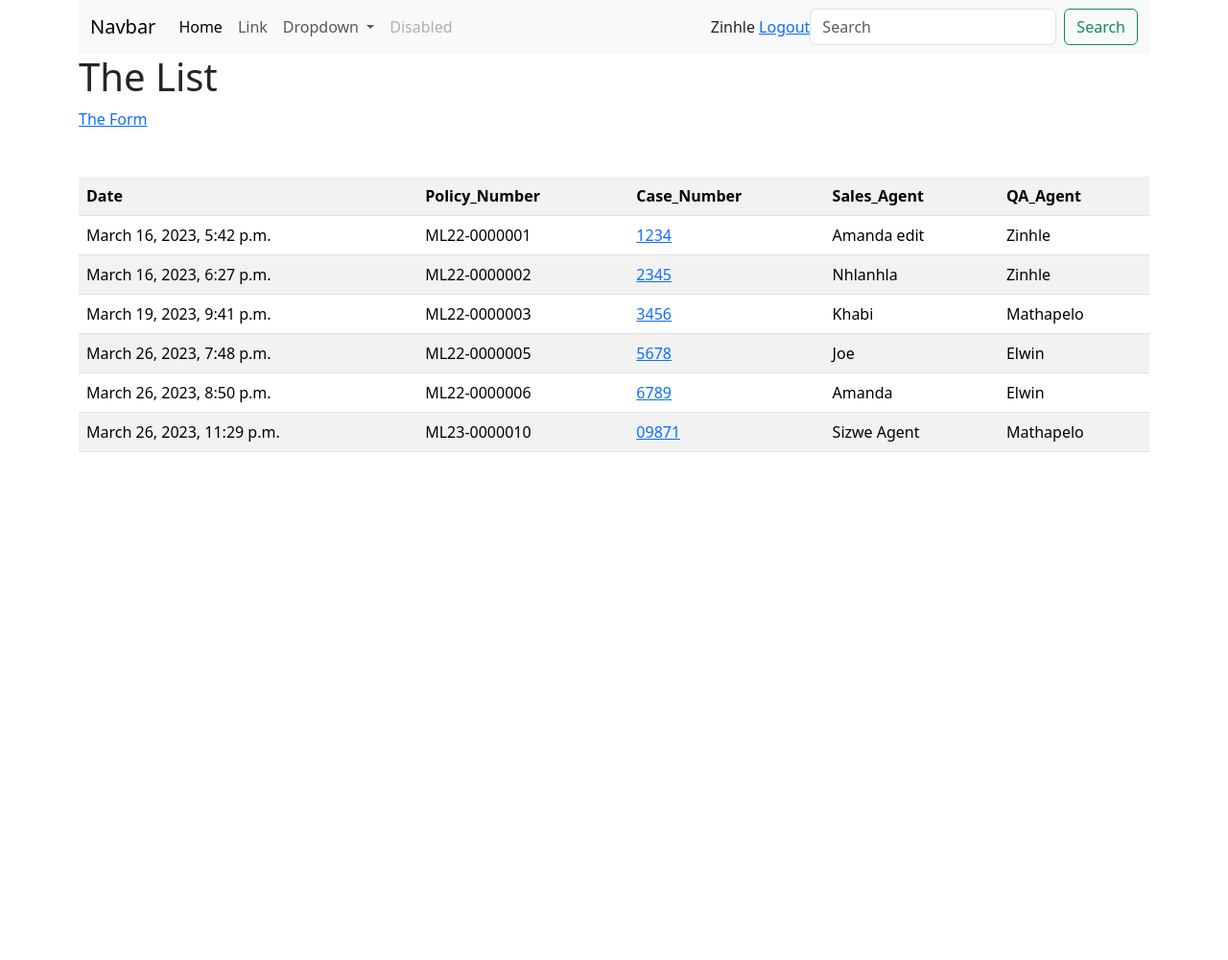
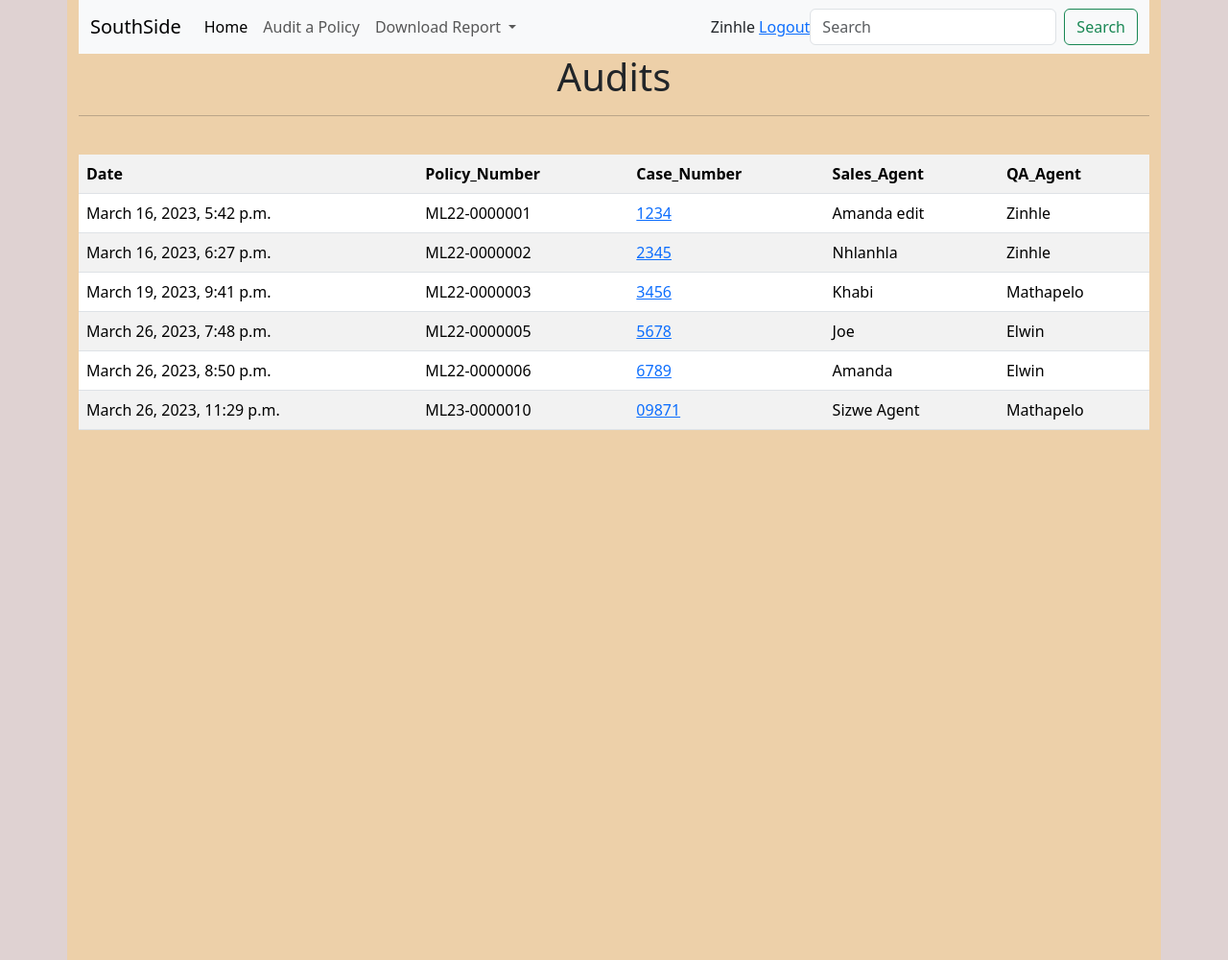
Before and after one commit to Sizwemtshali100/SouthSide_Track1, a Django app: page / in a window 1280 px wide. Shown: the whole page at 96% size. Before the commit the page ends 471 px from the top, so only its background shows below. Run offline with Django 4.2, Linux system fonts and the light colour scheme; a user stored in the database is signed in; data comes from the database, SQL or seed files in the repository; both versions use the stored data as it was after the commit.

Commit message:
This is track 2

```diff
--- a/SouthSide/settings.py
+++ b/SouthSide/settings.py
@@ -118,6 +118,10 @@ USE_TZ = True
 
 STATIC_URL = 'static/'
 
+STATIC_FILES = [
+    BASE_DIR / '/static/'
+]
+
 # Default primary key field type
 # https://docs.djangoproject.com/en/4.1/ref/settings/#default-auto-field
 
--- a/SouthsideApp/Templates/SouthsideApp/Home.html
+++ b/SouthsideApp/Templates/SouthsideApp/Home.html
@@ -1,10 +1,13 @@
 {% extends 'SouthsideApp/Layout.html' %}
+
     {% block content %}
 
-    <h1>The List</h1>
-    <a href="{% url 'TheForm' %}">The Form</a>
-    <br>
-    <br>
+    {% include 'SouthsideApp/Nav_managers.html' %}
+    <center>
+        <h1>Audits</h1>
+
+    </center>
+    <hr>
     <br>
     <table class="table table-striped">
         <tr>
--- a/SouthsideApp/Templates/SouthsideApp/Layout.html
+++ b/SouthsideApp/Templates/SouthsideApp/Layout.html
@@ -1,3 +1,4 @@
+{% load static %}
 <!doctype html>
 <html lang="en">
   <head>
@@ -5,10 +6,10 @@
     <meta name="viewport" content="width=device-width, initial-scale=1">
     <title>Bootstrap demo</title>
     <link href="https://cdn.jsdelivr.net/npm/bootstrap@5.3.0-alpha1/dist/css/bootstrap.min.css" rel="stylesheet" integrity="sha384-GLhlTQ8iRABdZLl6O3oVMWSktQOp6b7In1Zl3/Jr59b6EGGoI1aFkw7cmDA6j6gD" crossorigin="anonymous">
+    <link rel="stylesheet" href="{% static 'styles/css.css' %}">
   </head>
   <body>
     <div class="container">
-        {% include 'SouthsideApp/Nav.html' %}
         <div class="Main">
             {% block content %}
 
--- a/SouthsideApp/Templates/SouthsideApp/Nav.html
+++ b/SouthsideApp/Templates/SouthsideApp/Nav_agent.html
@@ -1,30 +1,16 @@
 <nav class="navbar navbar-expand-lg bg-body-tertiary">
     <div class="container-fluid">
-      <a class="navbar-brand" href="#">Navbar</a>
+      <a class="navbar-brand" href="#">SouthSide</a>
       <button class="navbar-toggler" type="button" data-bs-toggle="collapse" data-bs-target="#navbarSupportedContent" aria-controls="navbarSupportedContent" aria-expanded="false" aria-label="Toggle navigation">
         <span class="navbar-toggler-icon"></span>
       </button>
       <div class="collapse navbar-collapse" id="navbarSupportedContent">
         <ul class="navbar-nav me-auto mb-2 mb-lg-0">
           <li class="nav-item">
-            <a class="nav-link active" aria-current="page" href="#">Home</a>
+            <a class="nav-link active" aria-current="page" href="{% url 'Home' %}">Home</a>
           </li>
           <li class="nav-item">
-            <a class="nav-link" href="#">Link</a>
-          </li>
-          <li class="nav-item dropdown">
-            <a class="nav-link dropdown-toggle" href="#" role="button" data-bs-toggle="dropdown" aria-expanded="false">
-              Dropdown
-            </a>
-            <ul class="dropdown-menu">
-              <li><a class="dropdown-item" href="#">Action</a></li>
-              <li><a class="dropdown-item" href="#">Another action</a></li>
-              <li><hr class="dropdown-divider"></li>
-              <li><a class="dropdown-item" href="#">Something else here</a></li>
-            </ul>
-          </li>
-          <li class="nav-item">
-            <a class="nav-link disabled">Disabled</a>
+            <a class="nav-link" href="{% url 'TheForm' %}">Audit a Policy</a>
           </li>
         </ul>
         <span>
--- /dev/null
+++ b/SouthsideApp/Templates/SouthsideApp/Nav_managers.html
@@ -0,0 +1,35 @@
+<nav class="navbar navbar-expand-lg bg-body-tertiary">
+    <div class="container-fluid">
+      <a class="navbar-brand" href="#">SouthSide</a>
+      <button class="navbar-toggler" type="button" data-bs-toggle="collapse" data-bs-target="#navbarSupportedContent" aria-controls="navbarSupportedContent" aria-expanded="false" aria-label="Toggle navigation">
+        <span class="navbar-toggler-icon"></span>
+      </button>
+      <div class="collapse navbar-collapse" id="navbarSupportedContent">
+        <ul class="navbar-nav me-auto mb-2 mb-lg-0">
+          <li class="nav-item">
+            <a class="nav-link active" aria-current="page" href="{% url 'Home' %}">Home</a>
+          </li>
+          <li class="nav-item">
+            <a class="nav-link" href="{% url 'TheForm' %}">Audit a Policy</a>
+          </li>
+          <li class="nav-item dropdown">
+            <a class="nav-link dropdown-toggle" href="#" role="button" data-bs-toggle="dropdown" aria-expanded="false">
+              Download Report
+            </a>
+            <ul class="dropdown-menu">
+              <li><a class="dropdown-item" href="{% url 'Download_csv' %}">Download csv</a></li>
+            </ul>
+          </li>
+        </ul>
+        <span>
+          {{request.user}}
+          <a href="{% url 'LogoutPage' %}">Logout</a>
+        </span>
+        <form class="d-flex" role="search">
+          <input class="form-control me-2" type="search" placeholder="Search" aria-label="Search">
+          <button class="btn btn-outline-success" type="submit">Search</button>
+        </form>
+
+      </div>
+    </div>
+  </nav>
--- a/SouthsideApp/models.py
+++ b/SouthsideApp/models.py
@@ -42,8 +42,8 @@ class QACModels(models.Model):
     Debit_date = models.CharField(max_length=10)
     Cover_amount = models.CharField(max_length=10)
     QA_Correct = models.CharField(choices=QA_Outcome, max_length=5)
-    KPA = models.CharField(default=True, choices=KPA_Outcome, max_length=15)
+    KPA = models.CharField(choices=KPA_Outcome, max_length=15)
     HIV_Required = models.CharField(choices=HIV_Test,  max_length=3)
-    Comment = models.TextField(max_length=200, default=True)
+    Comment = models.TextField(max_length=200)
     def __str__(self):
         return self.Policy_Number
--- /dev/null
+++ b/SouthsideApp/static/styles/css.css
@@ -0,0 +1,10 @@
+body {
+    background-color: rgb(223, 210, 210);
+}
+
+.container {
+    background-color: rgb(237, 208, 169);
+    width: 5000px;
+    height: 1000px;
+
+}
--- a/SouthsideApp/urls.py
+++ b/SouthsideApp/urls.py
@@ -10,7 +10,7 @@ urlpatterns = [
     path('LogoutPage/', views.LogoutPage, name='LogoutPage'),
     path('RegistrationPage/', views.RegistrationPage, name='RegistrationPage'),
     path('The_Agent/', views.The_Agent, name='The_Agent'),
-    #path('Adding_Agent/', views.Adding_Agent, name='Adding_Agent'),
+    path('Download_csv/', views.Download_csv, name='Download_csv'),
 
 
 ]
--- a/SouthsideApp/views.py
+++ b/SouthsideApp/views.py
@@ -1,4 +1,4 @@
-from django.shortcuts import render, redirect
+from django.shortcuts import render, redirect, HttpResponse
 from . forms import QACForms, CreateUserForm  #, QA_Agent_creation
 from . models import QACModels #, QAAgent
 from django.contrib.auth.forms import UserCreationForm
@@ -8,6 +8,7 @@ from django.contrib import messages
 from . decorators import unauthenticated_user,allowed_users , Manager_only
 from django.contrib.auth.models import Group
 from django.contrib.auth.models import User
+import csv
 
 
 # Create your views here.
@@ -99,11 +100,53 @@ def Adding_Agent(request):
     return render(request, 'SouthsideApp/Adding_Agent.html',
                   {'Agent_Adding':Agent_Adding})
 '''
-#@login_required(login_url='LoginPage')
+@login_required(login_url='LoginPage')
 #@Manager_only
 def The_Agent(request):
     Agents_work = request.user
-
     work = QACModels.objects.filter(QA_Agent=Agents_work)
     return render(request, 'SouthsideApp/The_Agent.html',
                   {'work':work})
+
+def Download_csv(request):
+    response = HttpResponse(content_type='text/csv')
+    response['content-disposition'] = 'attachment; filename=Outcome_QA.csv'
+
+    writer = csv.writer(response)
+    Downloading_all = QACModels.objects.all()
+    writer.writerow(['Date',
+                     'QA_Agent',
+                     'Policy_Number',
+                     'Case_Number',
+                    'AVS_Check',
+                    'Caller_ID',
+                    'Sales_Agent',
+                    'Call_duration',
+                    'Start_date',
+                    'Premium',
+                    'Debit_date',
+                    'Cover_amount',
+                    'QA_Correct',
+                    'KPA',
+                    'HIV_Required',
+                    'Comment',
+                    ])
+    for download in Downloading_all:
+        writer.writerow([download.Date,
+                    download.QA_Agent,
+                    download.Policy_Number,
+                    download.Case_Number,
+                    download.AVS_Check,
+                    download.Caller_ID,
+                    download.Sales_Agent,
+                    download.Call_duration,
+                    download.Start_date,
+                    download.Premium,
+                    download.Debit_date,
+                    download.Cover_amount,
+                    download.QA_Correct,
+                    download.KPA,
+                    download.HIV_Required,
+                    download.Comment,
+                    ])
+    return response
```
Also changed, not shown: SouthsideApp/Templates/SouthsideApp/Detail.html (+31 -3 lines), SouthsideApp/Templates/SouthsideApp/LoginPage.html (+20 -6 lines), SouthsideApp/Templates/SouthsideApp/TheForm.html (+6 -1 lines), SouthsideApp/Templates/SouthsideApp/The_Agent.html (+42 -2 lines), SouthsideApp/forms.py (+39 -0 lines), SouthsideApp/migrations/0011_alter_qacmodels_kpa.py (added), SouthsideApp/migrations/0012_alter_qacmodels_comment_alter_qacmodels_kpa.py (added), db.sqlite3.
